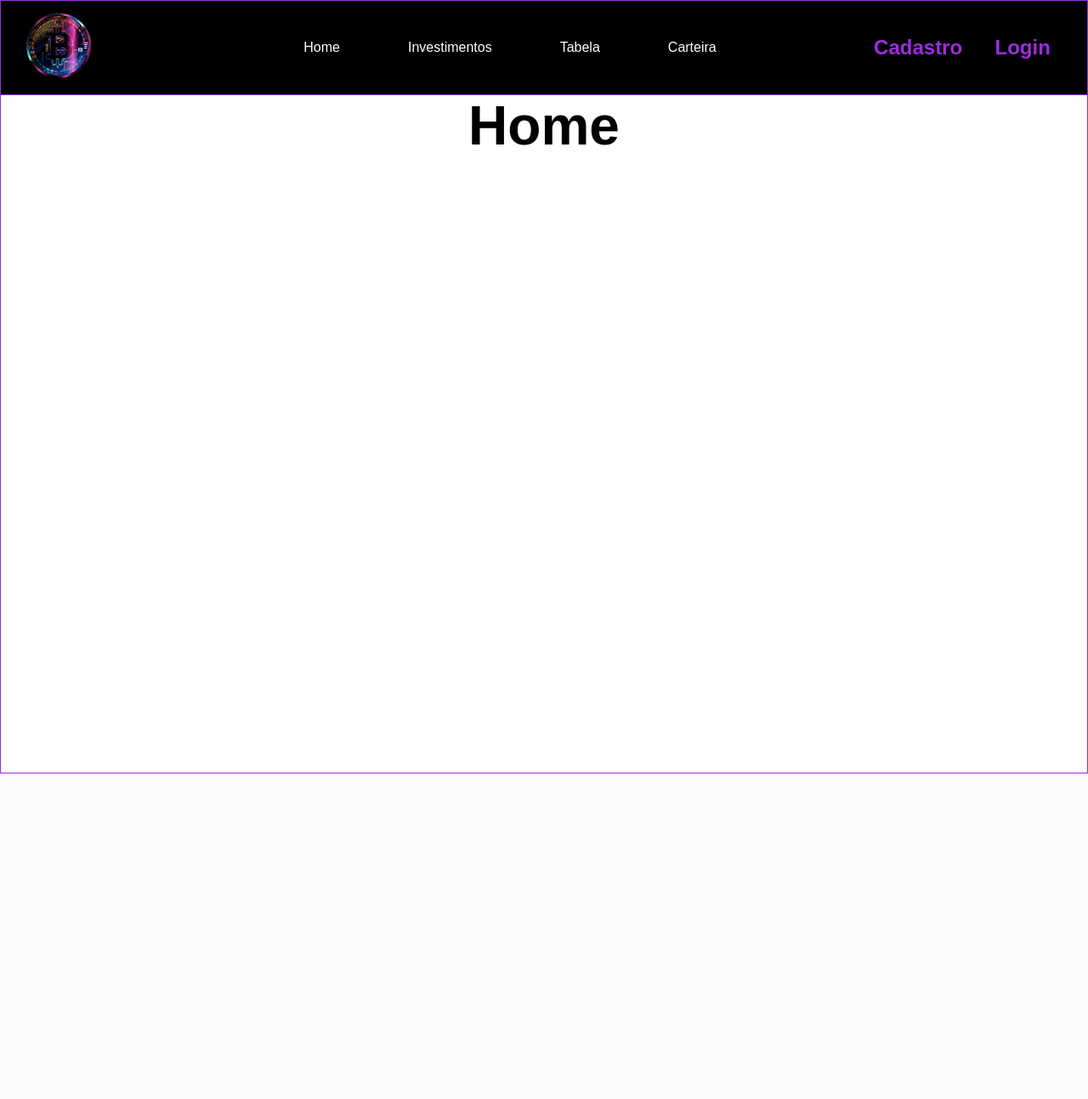
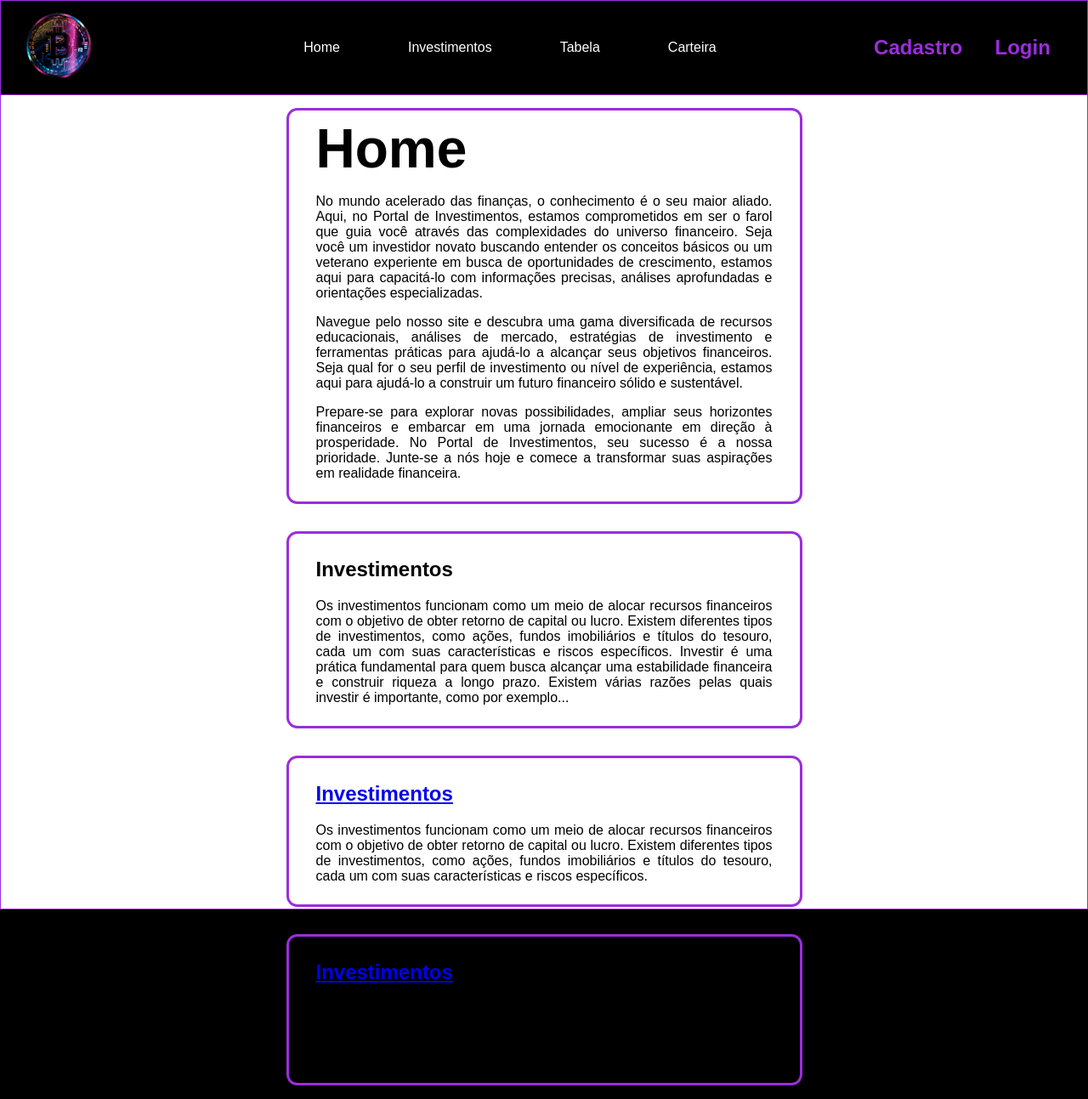
Before and after one commit to JoaoVitor2807/TccJoaoYgor, a PHP site: page / in a window 1280 px wide. Shown: the whole page at 85% size. Before the commit the page ends 910 px from the top, so only its background shows below. Run offline with PHP 8.4, Linux system fonts and the light colour scheme; some web fonts are replaced.

Commit message:
AtualizacaoHome

```diff
--- a/index.css
+++ b/index.css
@@ -105,7 +105,7 @@ h1:hover{
 article{
     margin-top: 6.9em;
     background-color: white;
-    height: 100vh;
+    height: 120vh;
     border-style: solid;
     border-color: #9a2edb;
     border-width: .1em;
@@ -180,3 +180,44 @@ form{
     font-size: 1em;
     outline: none;
 }
+
+#home{
+    display: grid;
+    grid-template-rows: 1 1;
+    grid-template-columns: 1 1;
+    width: 50%;
+}
+
+#home> div{
+    text-align: justify;
+    border: #9a2edb solid .2em;
+    border-radius: .8em;
+    padding: .5em;
+    padding-left: 2em;
+    padding-right: 2em;
+    margin: 1em;
+}
+
+#homeTextInvestimentos a>h2{
+
+        transition-duration: .2s;
+        color: black;
+
+}
+
+#homeTextInvestimentos a{
+    text-decoration: none;
+}
+
+#homeTextInvestimentos a> p{
+    text-decoration: none;
+    color: black;
+}
+
+#homeTextInvestimentos:hover{
+    h2{
+        transition-duration: .5s;
+        font-size: 1.8em;
+        color: #9a2edb;
+    }
+}
--- a/index.html
+++ b/index.html
@@ -27,8 +27,41 @@
         </div>
     </header>
     <article>
-        <h1>Home</h1>
 
+        <div id="home">
+
+            <div id="homeText1">
+                <h1>Home</h1>
+                <p> No mundo acelerado das finanças, o conhecimento é o seu maior aliado. Aqui, no Portal de Investimentos, estamos comprometidos em ser o farol que guia você através das complexidades do universo financeiro. Seja você um investidor novato buscando entender os conceitos básicos ou um veterano experiente em busca de oportunidades de crescimento, estamos aqui para capacitá-lo com informações precisas, análises aprofundadas e orientações especializadas.
+                </p>
+                <p>
+                    Navegue pelo nosso site e descubra uma gama diversificada de recursos educacionais, análises de mercado, estratégias de investimento e ferramentas práticas para ajudá-lo a alcançar seus objetivos financeiros. Seja qual for o seu perfil de investimento ou nível de experiência, estamos aqui para ajudá-lo a construir um futuro financeiro sólido e sustentável.
+                </p>
+                <p>
+                    Prepare-se para explorar novas possibilidades, ampliar seus horizontes financeiros e embarcar em uma jornada emocionante em direção à prosperidade. No Portal de Investimentos, seu sucesso é a nossa prioridade. Junte-se a nós hoje e comece a transformar suas aspirações em realidade financeira.</p>
+            </div>
+
+
+            <div id="homeTextInvestimentos">
+                <a href="investimentos.html"><h2>Investimentos</h2>
+                <p>
+                    Os investimentos funcionam como um meio de alocar recursos financeiros com o objetivo de obter retorno de capital ou lucro. Existem diferentes tipos de investimentos, como ações, fundos imobiliários e títulos do tesouro, cada um com suas características e riscos específicos.
+                    Investir é uma prática fundamental para quem busca alcançar uma estabilidade financeira e construir riqueza a longo prazo. Existem várias razões pelas quais investir é importante, como por exemplo...
+                </p></a>
+            </div>
+
+
+            <div id="homeText1">
+                <h2><a href="investimentos.html">Investimentos</a></h2>
+                <p>Os investimentos funcionam como um meio de alocar recursos financeiros com o objetivo de obter retorno de capital ou lucro. Existem diferentes tipos de investimentos, como ações, fundos imobiliários e títulos do tesouro, cada um com suas características e riscos específicos.</p>
+            </div>
+
+
+            <div id="homeText1">
+                <h2><a href="investimentos.html">Investimentos</a></h2>
+                <p>Os investimentos funcionam como um meio de alocar recursos financeiros com o objetivo de obter retorno de capital ou lucro. Existem diferentes tipos de investimentos, como ações, fundos imobiliários e títulos do tesouro, cada um com suas características e riscos específicos.</p>
+            </div>
+        </div>
     </article>
 </body>
 </html>
```
Also changed, not shown: investimentos.html (+22 -1 lines).
